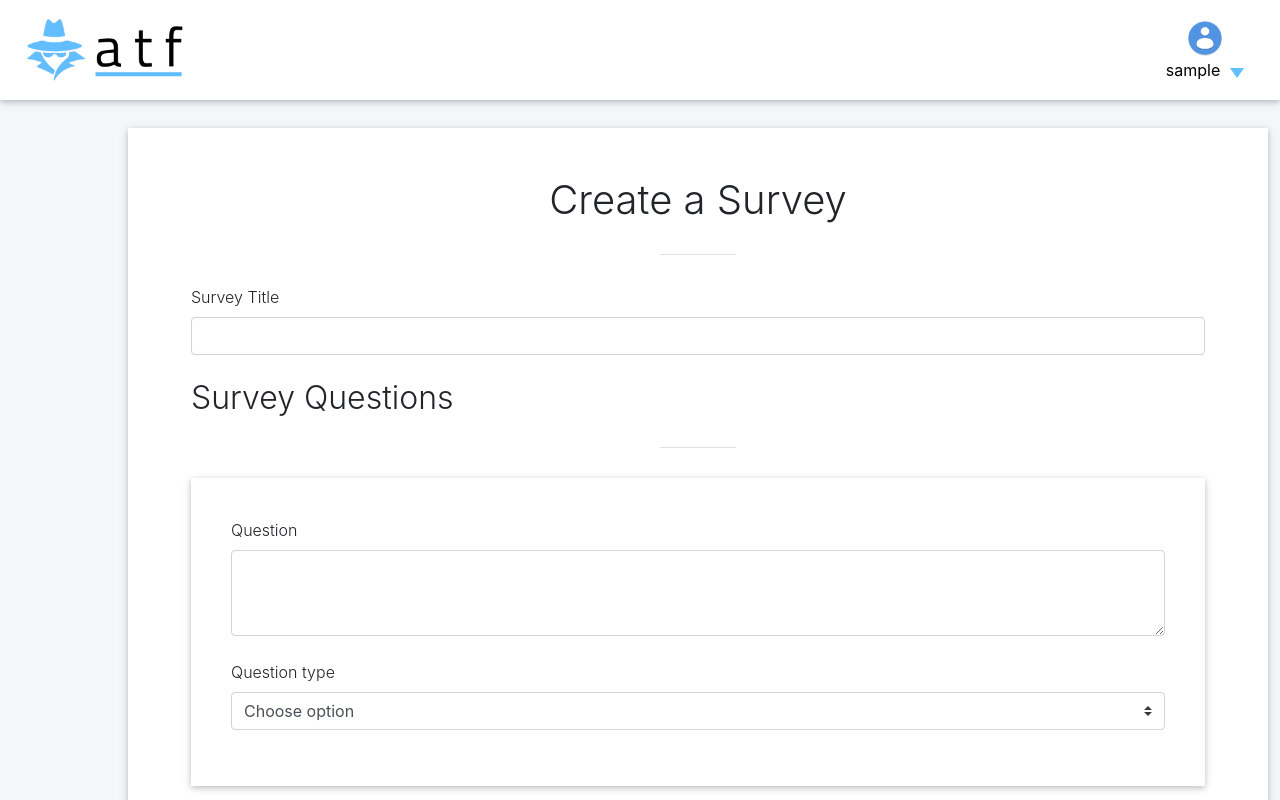
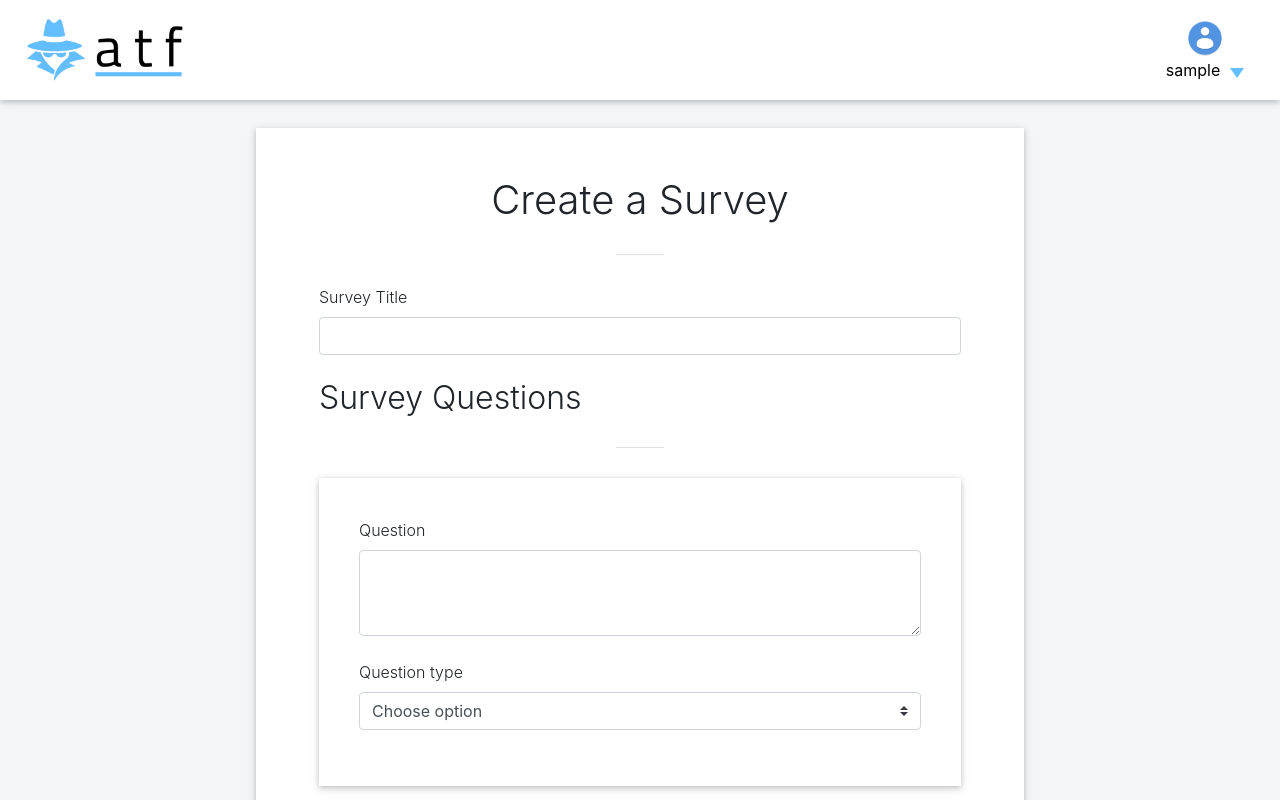
Before and after one commit to labseu2-anonymous-team-feedback/FE, a React (Create React App) app: page / in a window 1280 px wide. Shown: the top 800 px of the page. Built offline with nearby package versions, Linux system fonts and the light colour scheme; sample sign-in values are in the browser's storage.

Commit message:
chore(styling): Reduce width of create survey form

```diff
--- a/src/components/survey/CreateSurvey.jsx
+++ b/src/components/survey/CreateSurvey.jsx
@@ -72,9 +72,7 @@ class CreateSurvey extends Component {
                       questionsAreValid = false;
                     }
                     if (q.question && q.question.length < 5) {
-                      toast.error(
-                        'Each question must be at least 5 characters long'
-                      );
+                      toast.error('Each question must be at least 5 characters long');
                       questionsAreValid = false;
                     }
                   });
--- a/src/components/survey/SurveyStyles.js
+++ b/src/components/survey/SurveyStyles.js
@@ -10,12 +10,12 @@ export const AddButton = styled.button`
 `;
 
 export const Container = styled.div`
-  margin: 8rem;
+  margin: 8rem auto;
   padding-left: 0rem;
   padding-right: 0rem;
   background: white;
   box-shadow: 0 2px 5px 0 rgba(0,0,0,.16),0 2px 10px 0 rgba(0,0,0,.12)!important;
-
+  width: 60%;
 
   form {
     @media (max-width: 575px) {
```
